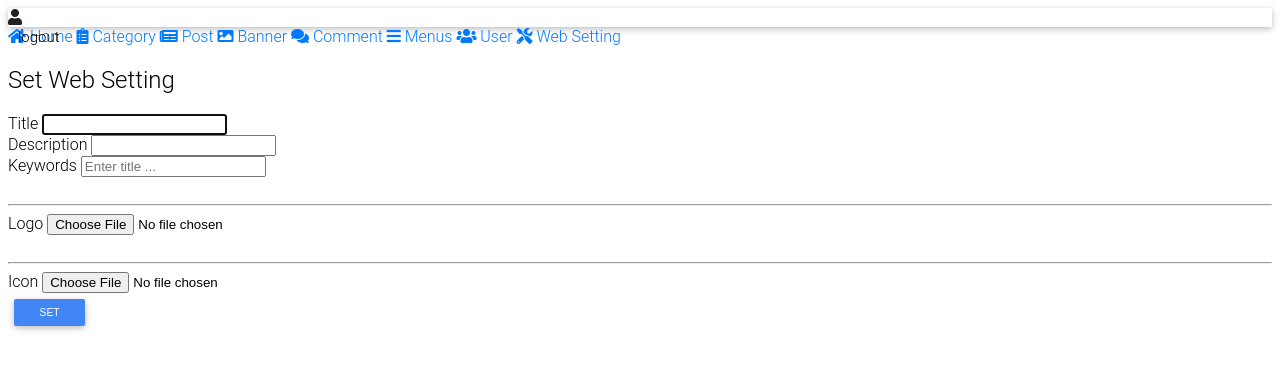
After one commit to Nima8FT/News-Site-Toplearn, a PHP site: template template/admin/settings/edit.php in a window 1280 px wide. The commit adds this page. Shown: the top 370 px of the page. Run offline with PHP 8.4, Linux system fonts and the light colour scheme; the template is opened without the code that fills it, so the values that code supplies are empty; some libraries are stand-ins or nearby versions.

Commit message:
finishing web setting and finishing admin panel

```diff
--- a/template/admin/layouts/header.php
+++ b/template/admin/layouts/header.php
@@ -48,7 +48,7 @@
                 <a class="text-decoration-none d-block py-1 px-2 mt-1" href="<?= url('admin/comment') ?>"><i class="fas fa-comments"></i> Comment</a>
                 <a class="text-decoration-none d-block py-1 px-2 mt-1" href="<?= url('admin/menu') ?>"><i class="fas fa-bars"></i> Menus</a>
                 <a class="text-decoration-none d-block py-1 px-2 mt-1" href="<?= url('admin/user') ?>"><i class="fas fa-users"></i> User</a>
-                <a class="text-decoration-none d-block py-1 px-2 mt-1" href=""><i class=" fas fa-tools"></i> Web Setting</a>
+                <a class="text-decoration-none d-block py-1 px-2 mt-1" href="<?= url('admin/setting') ?>"><i class=" fas fa-tools"></i> Web Setting</a>
             </nav>
 
             <main role="main" class="col-md-9 ml-sm-auto col-lg-10 px-4">
--- /dev/null
+++ b/template/admin/settings/edit.php
@@ -0,0 +1,57 @@
+<?php
+require_once(BASE_PATH . '/template/admin/layouts/header.php');
+?>
+
+<section class="pt-3 pb-1 mb-2 border-bottom">
+    <h1 class="h5">Set Web Setting</h1>
+</section>
+
+<section class="row my-3">
+    <section class="col-12">
+
+        <form method="post" action="<?= url('admin/setting/update/' . $setting['id']) ?>" enctype="multipart/form-data">
+            <div class="form-group">
+                <label for="title">Title</label>
+                <input type="text" class="form-control" id="title" name="title" value="<?= $setting['title'] ?>"
+                    autofocus>
+            </div>
+
+            <div class="form-group">
+                <label for="description">Description</label>
+                <input type="text" class="form-control" id="description" name="description"
+                    value="<?= $setting['description'] ?>" autofocus>
+            </div>
+
+            <div class="form-group">
+                <label for="keywords">Keywords</label>
+                <input type="text" class="form-control" id="keywords" name="keywords" placeholder="Enter title ..."
+                    value="<?= $setting['keywords'] ?>" autofocus>
+            </div>
+
+
+            <div class="form-group">
+
+                <img style="width: 100px;" src="<?= asset($setting['logo']) ?>" alt="">
+                <hr />
+
+                <label for="logo">Logo</label>
+                <input type="file" id="logo" name="logo" class="form-control-file" autofocus>
+            </div>
+
+            <div class="form-group">
+
+                <img style="width: 100px;" src="<?= asset($setting['icon']) ?>" alt="">
+                <hr />
+
+                <label for="icon">Icon</label>
+                <input type="file" id="icon" name="icon" class="form-control-file" autofocus>
+            </div>
+
+            <button type="submit" class="btn btn-primary btn-sm">set</button>
+        </form>
+    </section>
+</section>
+
+<?php
+require_once(BASE_PATH . '/template/admin/layouts/footer.php');
+?>
```
Also changed, not shown: activities/Admin/Setting.php (added, +52 -0 lines), index.php (+10 -1 lines), template/admin/settings/index.php (added, +54 -0 lines).
